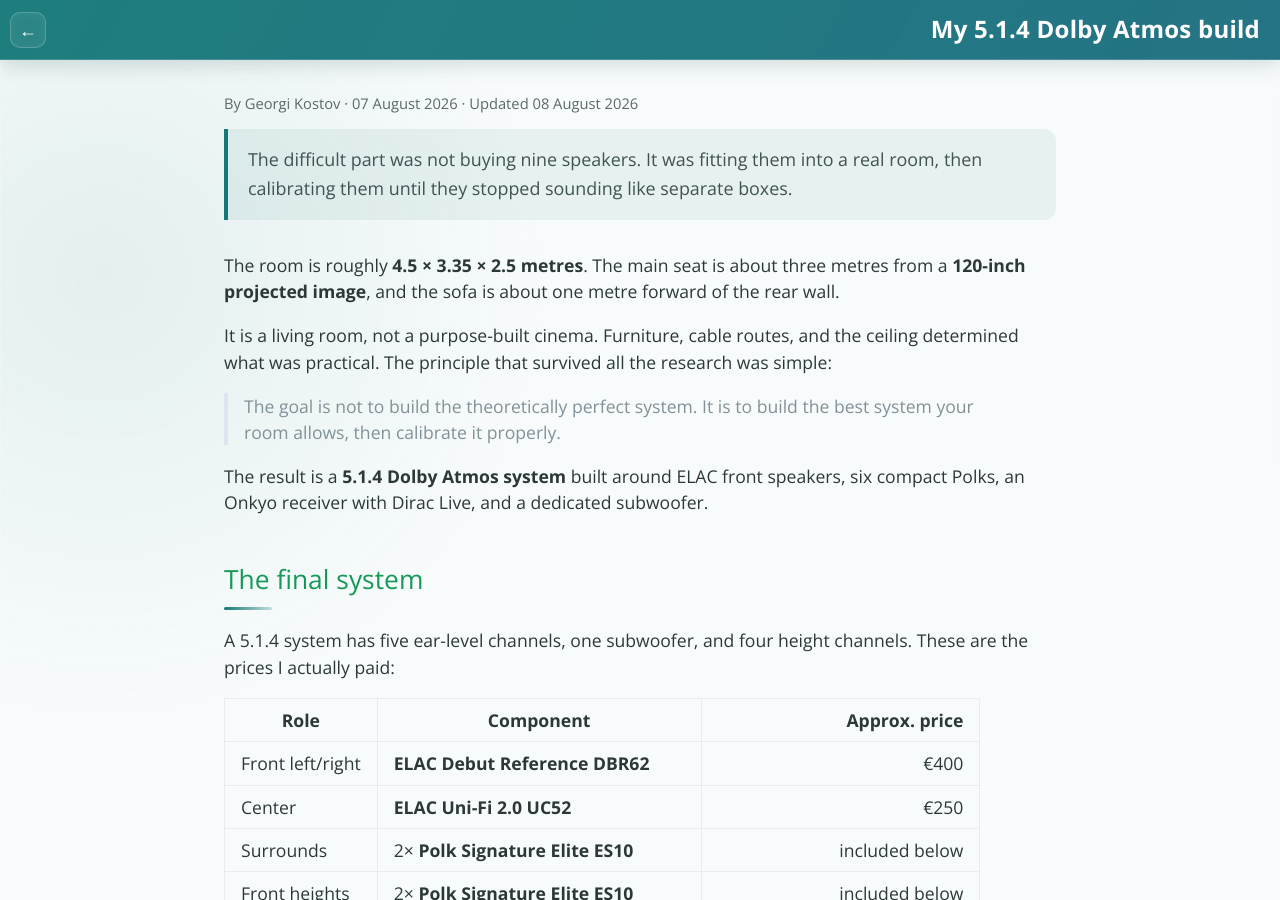
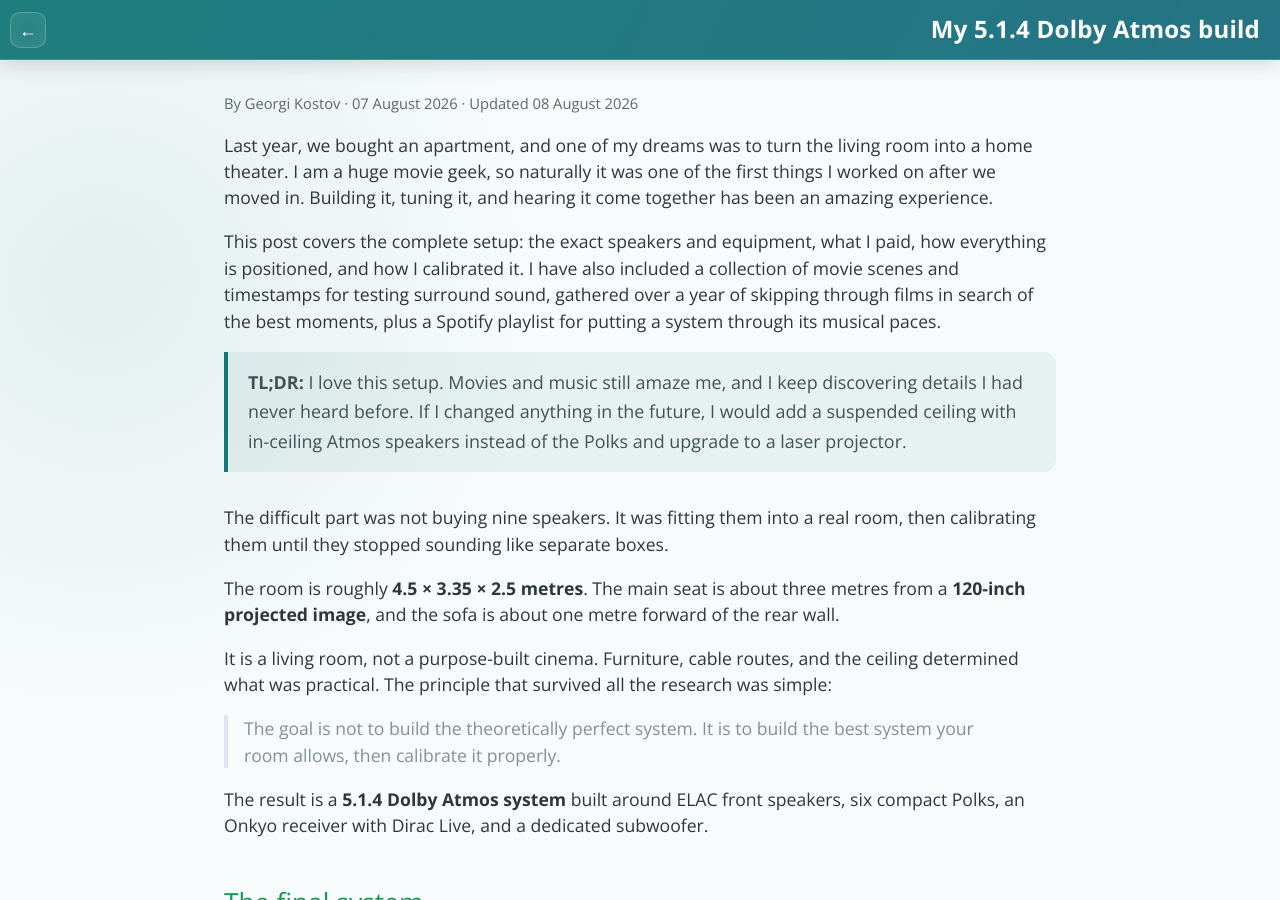
Before and after one commit to GeorgiKostov/georgikostov.github.io, a Jekyll site: the page built from posts/51-4-dolby-atmos-home-theater.md, in a window 1280 px wide and 900 px high. Built offline with Jekyll 4.4.1, drawn with Linux system fonts in a browser that asks for light colours.

Commit message:
Add personal home theater introduction

```diff
--- a/posts/51-4-dolby-atmos-home-theater.md
+++ b/posts/51-4-dolby-atmos-home-theater.md
@@ -9,9 +9,15 @@
 permalink: /posts/51-4-dolby-atmos-home-theater/
 ---
 
+Last year, we bought an apartment, and one of my dreams was to turn the living room into a home theater. I am a huge movie geek, so naturally it was one of the first things I worked on after we moved in. Building it, tuning it, and hearing it come together has been an amazing experience.
+
+This post covers the complete setup: the exact speakers and equipment, what I paid, how everything is positioned, and how I calibrated it. I have also included a collection of movie scenes and timestamps for testing surround sound, gathered over a year of skipping through films in search of the best moments, plus a Spotify playlist for putting a system through its musical paces.
+
 <div class="article-lead">
-  <p>The difficult part was not buying nine speakers. It was fitting them into a real room, then calibrating them until they stopped sounding like separate boxes.</p>
+  <p><strong>TL;DR:</strong> I love this setup. Movies and music still amaze me, and I keep discovering details I had never heard before. If I changed anything in the future, I would add a suspended ceiling with in-ceiling Atmos speakers instead of the Polks and upgrade to a laser projector.</p>
 </div>
+
+The difficult part was not buying nine speakers. It was fitting them into a real room, then calibrating them until they stopped sounding like separate boxes.
 
 The room is roughly **4.5 × 3.35 × 2.5 metres**. The main seat is about three metres from a **120-inch projected image**, and the sofa is about one metre forward of the rear wall.
 
```
